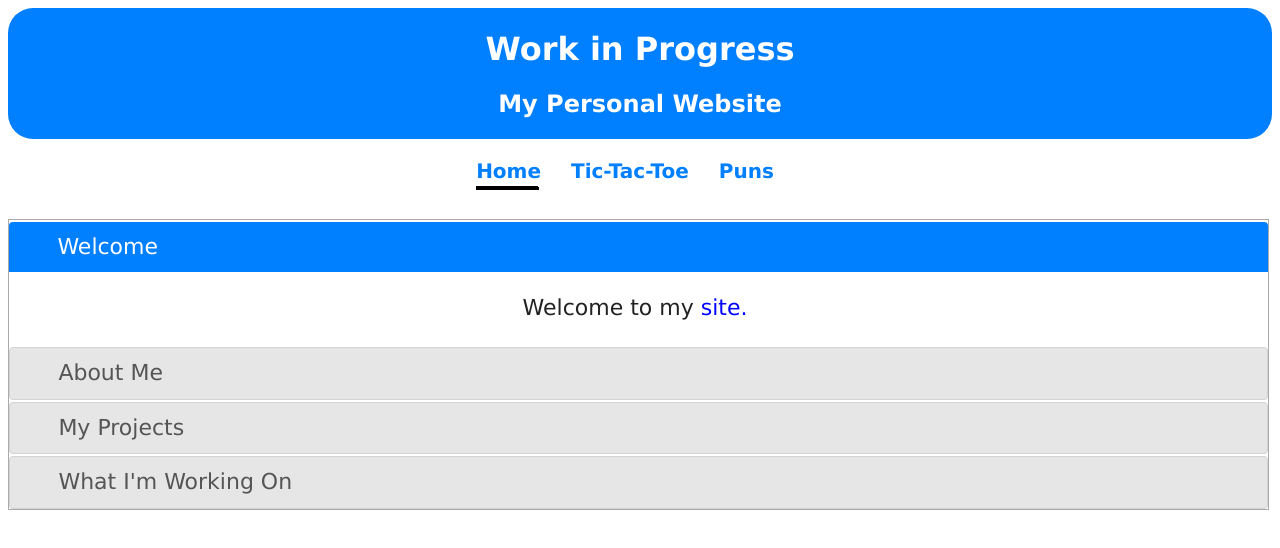
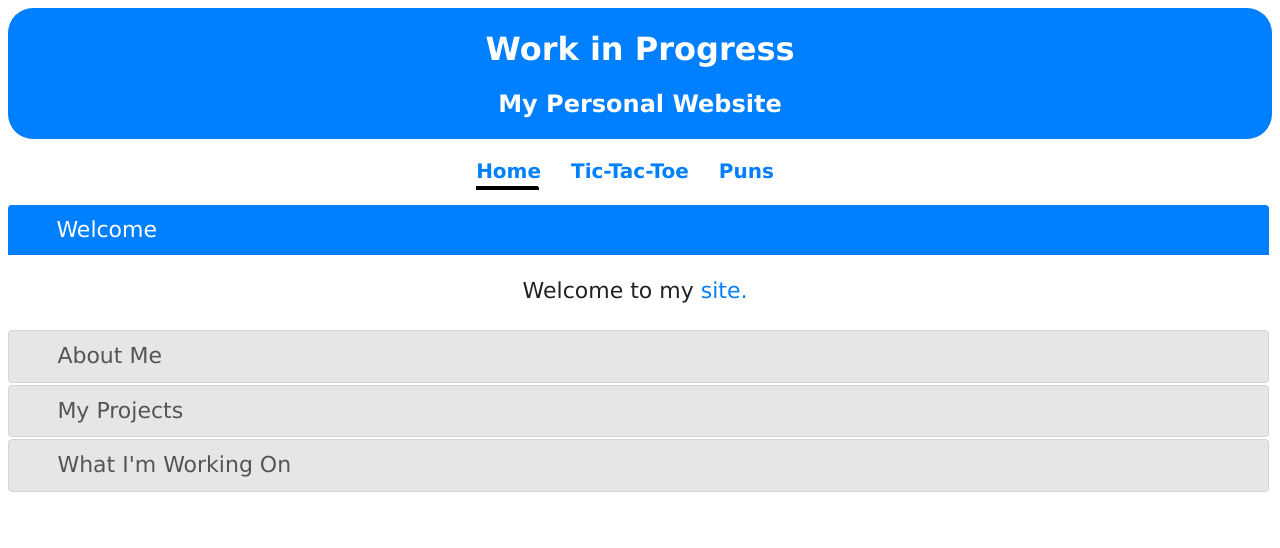
Before and after one commit to RyanOtto/RyanOtto.github.io, a plain HTML site: page index.html in a window 1280 px wide. Drawn offline with Linux system fonts and the light colour scheme.

Commit message:
Add level 9
* Created level 9

* Made some more minor styling tweaks

```diff
--- a/index.html
+++ b/index.html
@@ -44,21 +44,19 @@
   <!-- <p class="navbar-item"><a href="touchcourse.html">Touch Course</a></p> -->
 </div>
 
-<span class="ui-icon ui-icon-arrowthick-1-n"></span>
-
 <div id="aboutMe"><div id="accordion-resizer" class="ui-widget-content"><div id="accordion">
   <p class="accordionEntry">Welcome</p>
   <div class="aboutMeEntries" id="aboutMe1">
   	<div class="beforeInfoDiv" style=><p>Welcome to my</p></div>
   	<div class="infoDiv"><span id="intro1">site.</span></div>
-  	<div class="infoDiv"><span id="intro2" style="display:none;"> JavaScript. </span></div>
+  	<div class="infoDiv"><span id="intro2" style="display:none;">JavaScript.</span></div>
   </div>
 
   <p class="accordionEntry">About Me</p>
   <div class="aboutMeEntries" id="aboutMe2">
 	 <div>
       <p> My name is Ryan, and I am a Comp Sci grad who enjoys learning languages and coding.  Lately, I've been working on peoples' websites and some projects of my own to learn.</p>
-    </div>
+   </div>
   </div>
   <p sclass="accordionEntry">My Projects</p>
   <div class="aboutMeEntries">
@@ -119,5 +117,6 @@
   </div>
 
 </div></div></div>
+
 </body>
 </html>
--- a/style/style.css
+++ b/style/style.css
@@ -12,7 +12,7 @@ body{ background-color:white; color:black; font-family:verdana }
 .aboutMeEntries{ margin-left:5% !important; margin-right:5% !important; width:90%; text-align:center !important; border:9px solid; border-radius: 20px; }
 .accordionEntry{ text-align:left;font-size:30px; }
 .beforeInfoDiv{ display:inline-block; }
-.infoDiv{ color:blue; display:inline-block; }
+.infoDiv{ color:#007fff; display:inline-block; }
 .navbar-item{ padding-right:1.5em; }
-.rainbow { animation: colorRotate 6s linear 0s infinite; }
 .ui-accordion-header-active{ background-color:#007fff !important; color:white !important;}
+.ui-widget-content{ border:none !important; }
```
Also changed, not shown: img/TouchCourse/level9.png.
